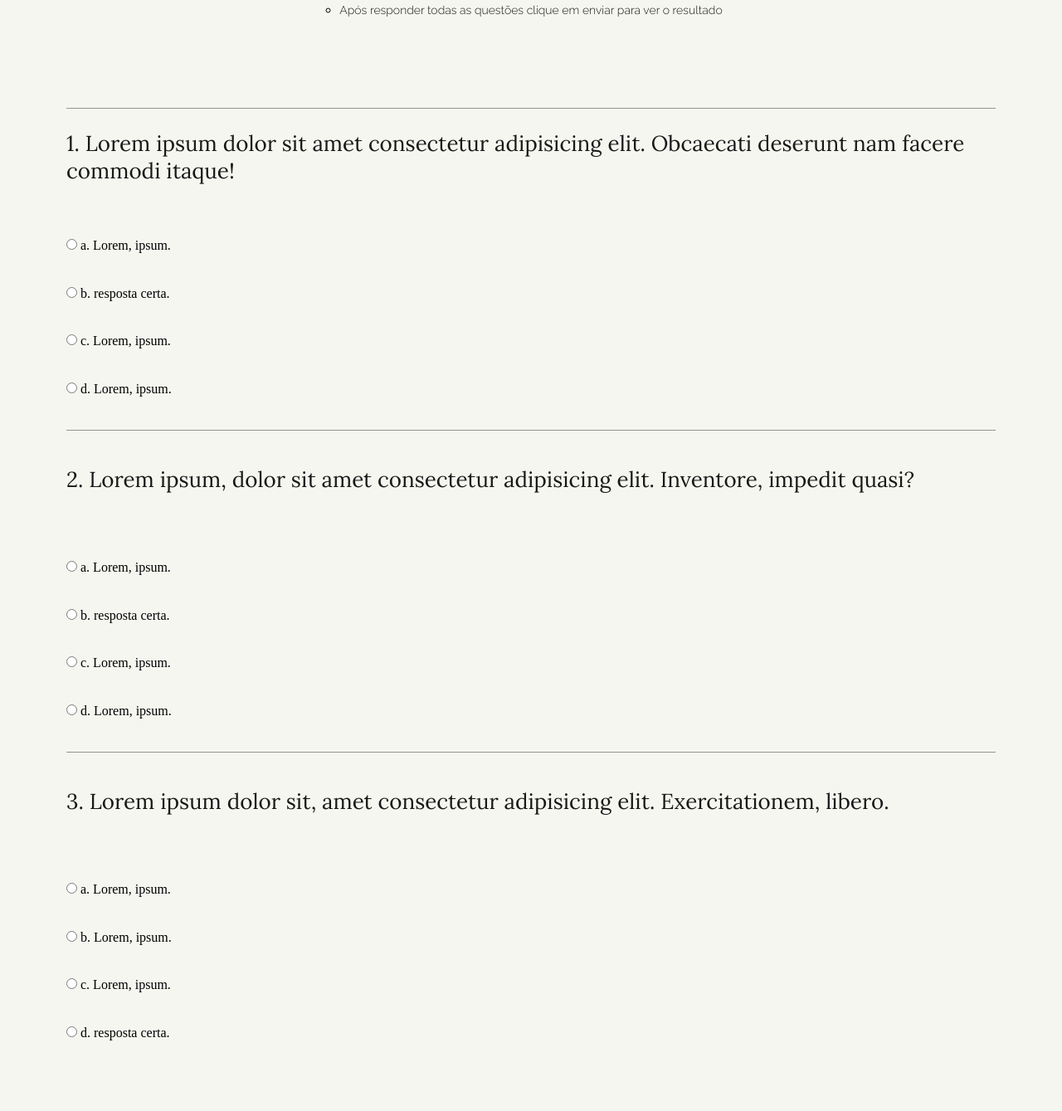
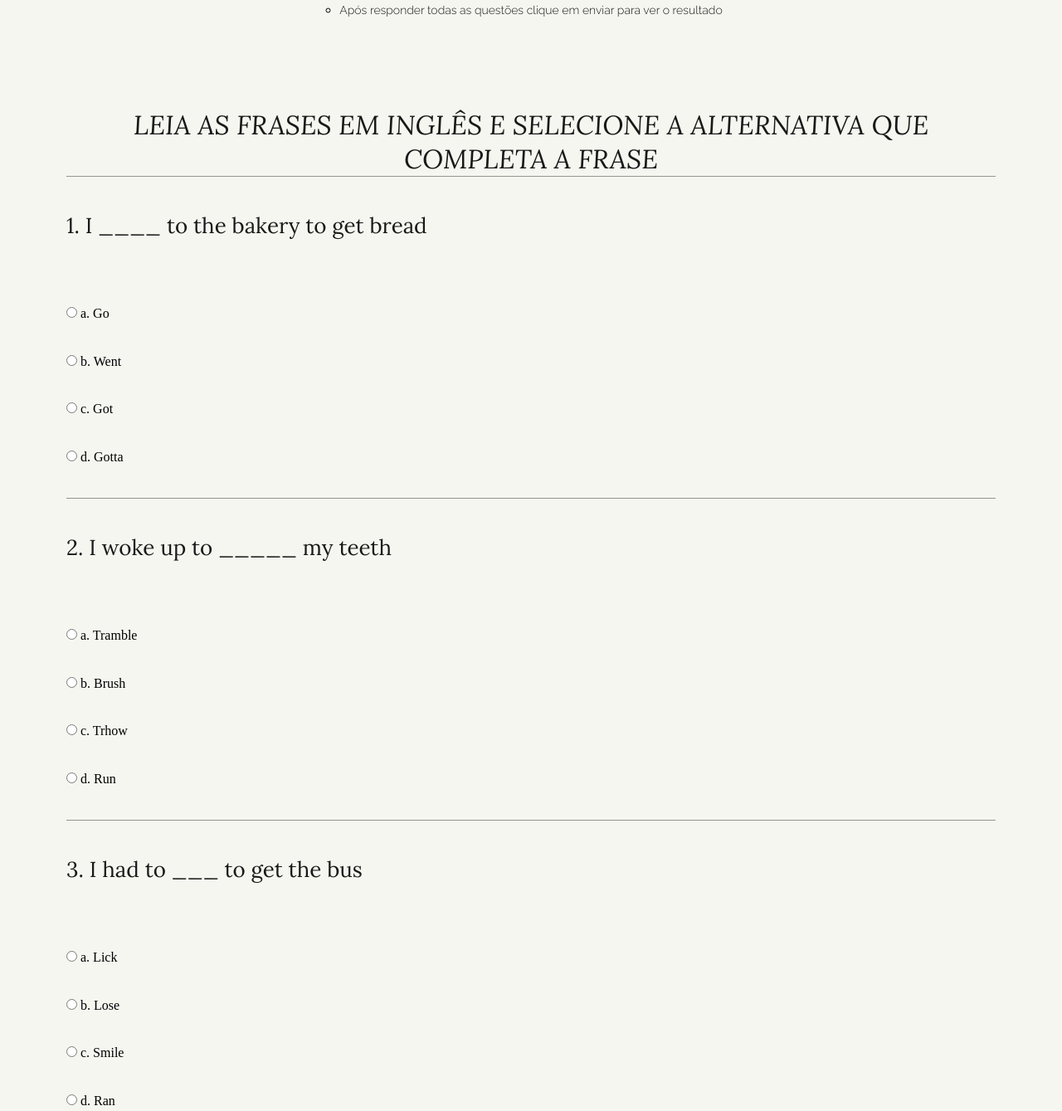
Before and after one commit to erickNA2/day-by-day, a website: page site/public/pages/tests/english.html in a window 1280 px wide. Shown: the part 398-1737 px from the top of the page at 83% size. Drawn offline with Linux system fonts and the light colour scheme.

Commit message:
poucas coisas para finalizar

```diff
--- a/site/public/pages/tests/english.html
+++ b/site/public/pages/tests/english.html
@@ -62,29 +62,32 @@
         </div>
 
         <div class="questions">
-
+            <div class="enunciado">
+                <h1>Leia as frases em inglês e selecione a alternativa que completa a frase
+                </h1>
+            </div>
             <div class="box">
                 <div class="question">
-                    <h1>1. Lorem ipsum dolor sit amet consectetur adipisicing elit. Obcaecati deserunt nam facere commodi itaque!</h1>
+                    <h1>1. I ____ to the bakery to get bread</h1>
                 </div>
                 <form action="">
                     <div class="item">
                         <input type="radio" name="fav_language" value="a">
-                        <label>a. Lorem, ipsum.</label>
+                        <label>a. Go</label>
                     </div>
                     <div class="item">
                         <input type="radio" id="firstResponse" name="fav_language" value="b">
-                        <label>b. resposta certa.</label>
+                        <label>b. Went</label>
                     </div>
 
                     <div class="item">
                         <input type="radio" name="fav_language" value="c">
-                        <label>c. Lorem, ipsum.</label>
+                        <label>c. Got</label>
                     </div>
 
                     <div class="item">
                         <input type="radio" name="fav_language" value="d">
-                        <label>d. Lorem, ipsum.</label>
+                        <label>d. Gotta</label>
                     </div>
 
 
@@ -93,52 +96,52 @@
 
             <div class="box">
                 <div class="question">
-                    <h1>2. Lorem ipsum, dolor sit amet consectetur adipisicing elit. Inventore, impedit quasi?</h1>
+                    <h1>2. I woke up to _____ my teeth</h1>
                 </div>
                 <form action="">
                     <div class="item">
                         <input type="radio" name="fav_language" value="a">
-                        <label>a. Lorem, ipsum.</label>
+                        <label>a. Tramble</label>
                     </div>
                     <div class="item">
                         <input type="radio" id="secondResponse" name="fav_language" value="b">
-                        <label>b. resposta certa.</label>
+                        <label>b. Brush</label>
                     </div>
 
                     <div class="item">
                         <input type="radio" name="fav_language" value="c">
-                        <label>c. Lorem, ipsum.</label>
+                        <label>c. Trhow</label>
                     </div>
 
                     <div class="item">
                         <input type="radio" name="fav_language" value="d">
-                        <label>d. Lorem, ipsum.</label>
+                        <label>d. Run</label>
                     </div>
                 </form>
             </div>
 
             <div class="box">
                 <div class="question">
-                    <h1>3. Lorem ipsum dolor sit, amet consectetur adipisicing elit. Exercitationem, libero.</h1>
+                    <h1>3. I had to ___ to get the bus</h1>
                 </div>
                 <form action="">
                     <div class="item">
                         <input type="radio" name="fav_language" value="a">
-                        <label >a. Lorem, ipsum.</label>
+                        <label >a. Lick</label>
                     </div>
                     <div class="item">
                         <input type="radio" name="fav_language" value="b">
-                        <label>b. Lorem, ipsum.</label>
+                        <label>b. Lose</label>
                     </div>
 
                     <div class="item">
                         <input type="radio" name="fav_language" value="c">
-                        <label>c. Lorem, ipsum.</label>
+                        <label>c. Smile</label>
                     </div>
 
                     <div class="item">
                         <input type="radio" id="thirdResponse" name="fav_language" value="d">
-                        <label>d. resposta certa.</label>
+                        <label>d. Ran</label>
                     </div>
                 </form>
             </div>
--- a/site/public/pages/tests/test.css
+++ b/site/public/pages/tests/test.css
@@ -53,6 +53,22 @@
     flex-direction: column;
     align-items: center;
     justify-content: space-evenly;
+}
+
+.questions .enunciado {
+    position: relative;
+    width: 100%;
+    height: auto;
+}
+
+.questions .enunciado h1 {
+    color: rgba(0, 0, 0, 0.9);
+    font-size: 32px;
+    text-transform: uppercase;
+    font-style: italic;
+    text-align: center;
+    font-family: 'Lora', serif;
+    font-weight: 300;
 }
 
 .questions .box {
```
Also changed, not shown: site/public/index.html (+8 -4 lines), site/public/pages/perfil.css (+10 -2 lines), site/public/pages/perfil.html (+1 -1 lines), site/public/pages/tests/french.html (+5 -1 lines), site/public/assets/user.png (added).
